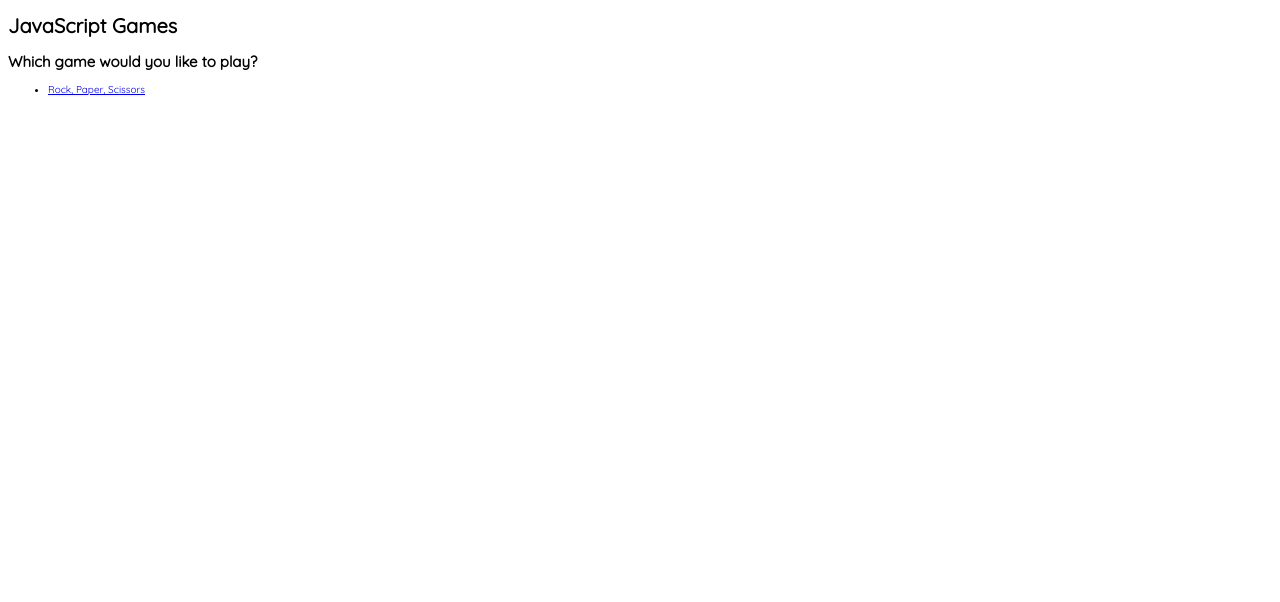
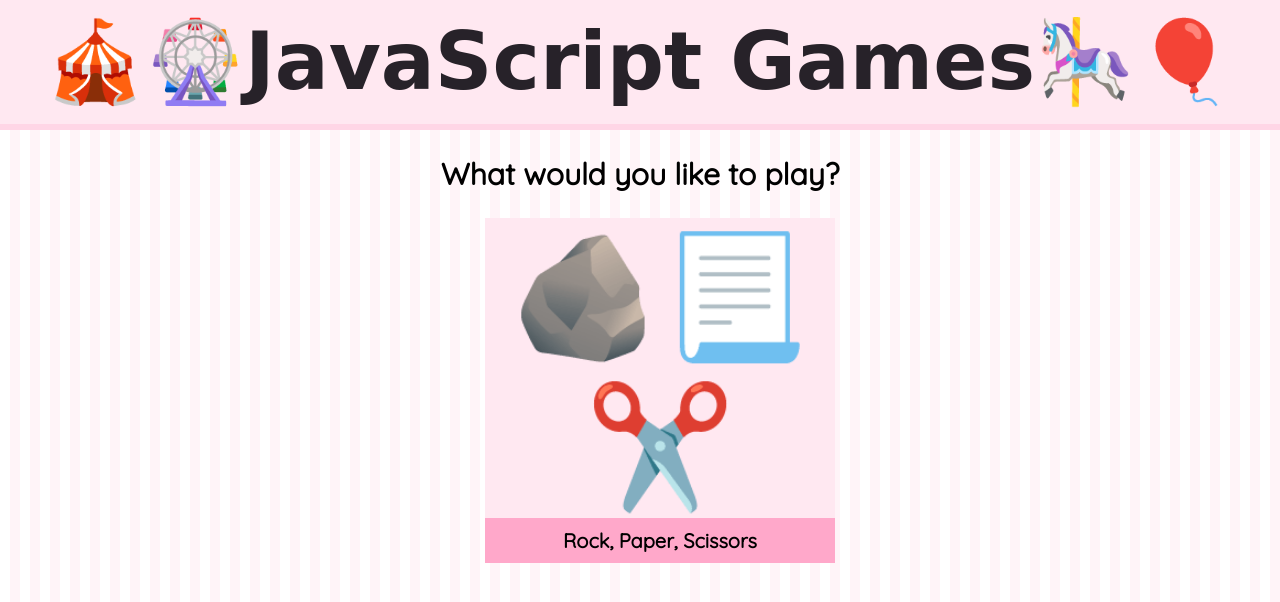
Before and after one commit to ldctp/JS-Practice, a plain HTML site: page Index.html in a window 1280 px wide. Drawn offline with Linux system fonts and the light colour scheme; a web font is replaced by a local one.

Commit message:
Updated index page

```diff
--- a/Index.css
+++ b/Index.css
@@ -4,4 +4,141 @@ html {
     font-family:'Quicksand', sans-serif;
     margin: 0;
     padding: 0;
+    font-size: 62.5%;
 }
+body, h1{
+    margin: 0;
+}
+
+body {
+    background: repeating-linear-gradient(
+  to right,
+  white,
+  white 10px,
+  #fff4f8 10px,
+  #fff4f8 20px
+);
+}
+
+h1{
+    text-align: center;
+    padding: 15px 0;
+    font-family: 'Twinkle Star', cursive;
+    background-color: #ffe8f1;
+    border-bottom: 6px solid #ffd6e6;
+    color: #272229;
+    width: 100%;
+    font-size: 2rem;
+}
+
+h2 {
+    text-align: center;
+    font-size: 2rem;
+}
+
+ul {
+    display: flex;
+    flex-direction: row;
+    flex-wrap: wrap;
+    justify-content: center;
+}
+
+.gamecontainer{
+    background-color: #ffe8f1;
+}
+
+.gamecontainer:hover {
+    background-color: #ffd6e6;
+}
+
+.gamepreview {
+    height: 85%;
+    display: flex;
+    flex-direction: row;
+    flex-wrap: wrap;
+    justify-content: center;
+    align-items: center;
+}
+
+.gametitle {
+    width: 100%;
+    font-size: 2rem;
+    text-align: center;
+    color:black;
+    font-weight: 600;
+    padding: 10px 0;
+}
+
+.rockpaperscissors {
+    font-size: 4rem;
+}
+
+.gametitlecontainer {
+    display: flex;
+    align-items: center;
+    width: 100%;
+    height: 15%;
+    text-align: center;
+    background-color: #ffa8ca;
+}
+
+li {
+    width: 350px;
+    list-style: none;
+}
+
+a {
+    text-decoration: none;
+}
+
+
+@media screen and (min-width: 400px) {
+    h1 {
+        font-size: 3rem;
+    }
+
+@media screen and (min-width: 600px) {
+    h1 {
+        font-size: 4rem;
+    }
+
+@media screen and (min-width: 750px) {
+    h1 {
+        font-size: 5rem;
+    }
+    h2 {
+        font-size: 2.5rem;
+    }
+    .rockpaperscissors {
+        font-size: 8rem;
+    }
+}
+
+@media screen and (min-width: 870px) {
+        h1 {
+            font-size: 6.5rem;
+        }
+    }
+
+@media screen and (min-width: 950px) {
+        h1 {
+            font-size: 7rem;
+        }
+    }
+
+@media screen and (min-width: 1100px) {
+h1 {
+    font-size: 8rem;
+}
+h2 {
+    font-size: 3rem;
+}
+.rockpaperscissors {
+    font-size: 12rem;
+}
+}
+
+@media screen and (min-width: 1300px) {
+    h1 {
+        font-size: 10rem;
+    }
--- a/Index.html
+++ b/Index.html
@@ -2,14 +2,31 @@
 <html lang="en">
     <head>
         <meta charset="UTF-8">
-        <link href="https://fonts.googleapis.com/css2?family=Quicksand&display=swap" rel="stylesheet">
+        <meta name="viewport" content="width=device-width, initial-scale=1" />
+        <title>JavaScript Games</title>
+        <link rel="preconnect" href="https://fonts.googleapis.com">
+        <link rel="preconnect" href="https://fonts.gstatic.com" crossorigin>
+        <link href="https://fonts.googleapis.com/css2?family=Quicksand&family=Twinkle+Star&display=swap" rel="stylesheet">
         <link rel="stylesheet" href="./index.css">
     </head>
     <body>
-        <h1>JavaScript Games</h1>
-        <h2>Which game would you like to play?</h2>
+        <h1>🎪🎡JavaScript Games🎠🎈</h1>
+        <h2>What would you like to play?</h2>
         <ul>
-            <li><a href="./RockPaperScissors/rockpaperscissors.html"">Rock, Paper, Scissors</a></li>
+            <li>
+                <a href="./RockPaperScissors/rockpaperscissors.html">
+                    <div class="gamecontainer">
+                        <section class="gamepreview">
+                            <span id="rock" class="rockpaperscissors">🪨</span>
+                            <span id="paper" class="rockpaperscissors">📃</span>
+                            <span id="scissors" class="rockpaperscissors">✂️</span>
+                        </section>
+                        <div class="gametitlecontainer">
+                            <span class="gametitle">Rock, Paper, Scissors</span>
+                        </div>
+                    </div>
+                </a>
+            </li>
         </ul>
     </body>
 </html>
```
Also changed, not shown: RockPaperScissors/rockpaperscissors.html (+2 -0 lines).
